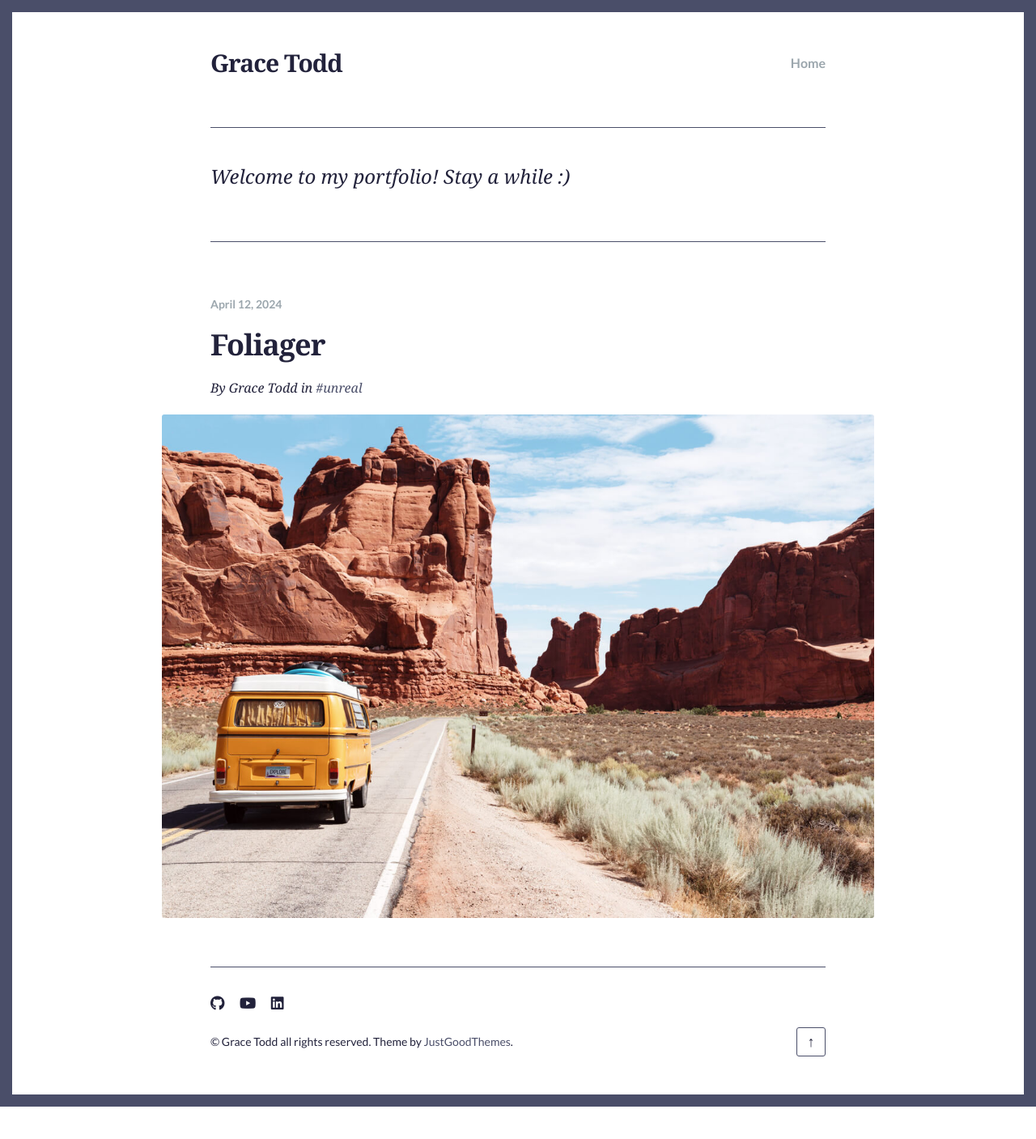
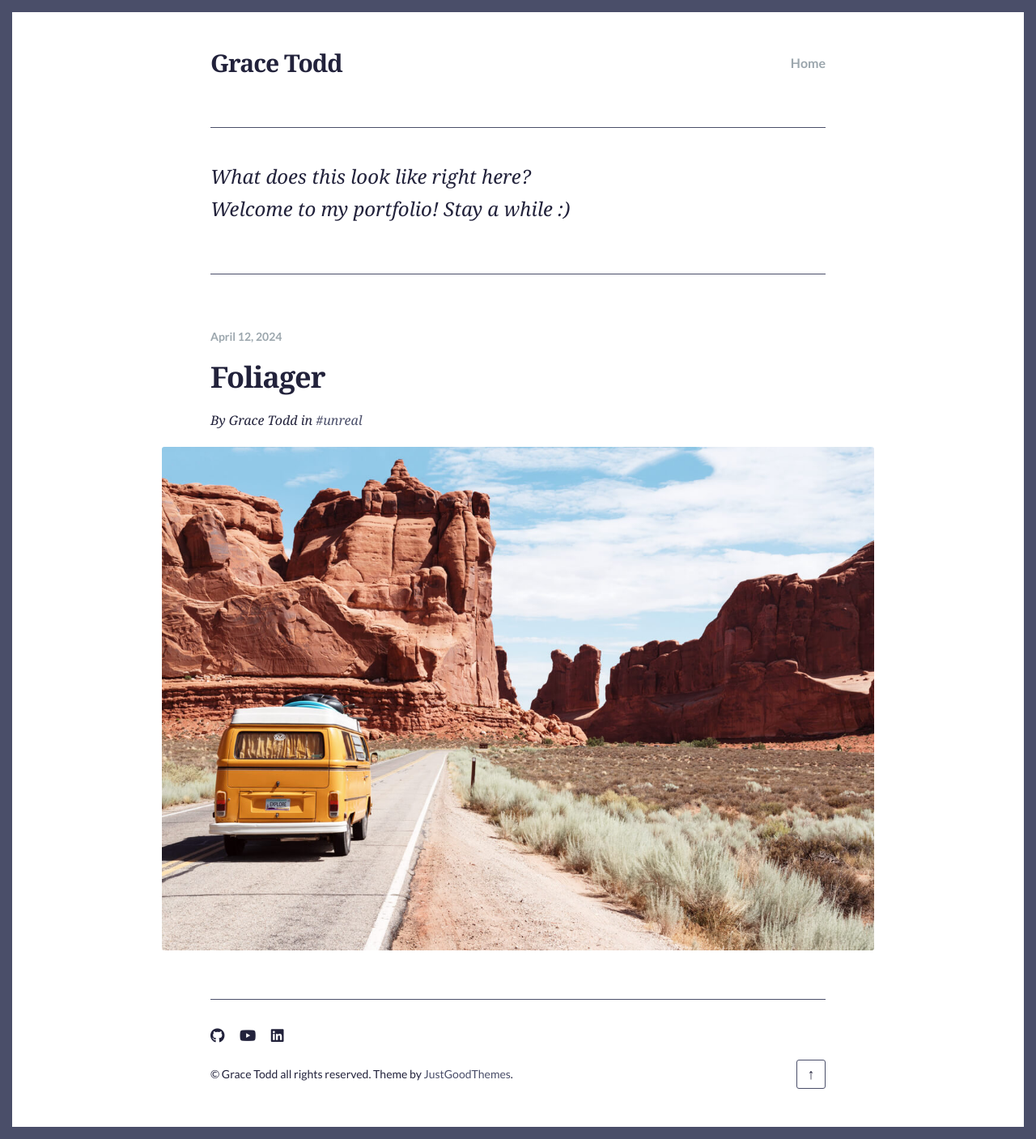
Before and after one commit to toddgr/toddgr.github.io, a Jekyll site: the page built from index.html, in a window 1280 px wide. Shown: the whole page at 81% size. Built offline with Jekyll 4.4.1, drawn with Linux system fonts in a browser that asks for light colours; some web fonts are replaced; the list of posts is cut into pages by our own code; before the commit the page ends 1367 px from its top, so only the background shows below that.

Commit message:
test header description stuff

```diff
--- a/_includes/header.html
+++ b/_includes/header.html
@@ -27,6 +27,7 @@
 
 {% if site.description and site.description != "" and page.url == "/" %}
 <div class="site-description fadeInDown delay_05s">
+  <p> What does this look like right here?</p>
   <p>{{ site.description }}</p>
 </div><!-- .site-description -->
 {% endif %}
```
